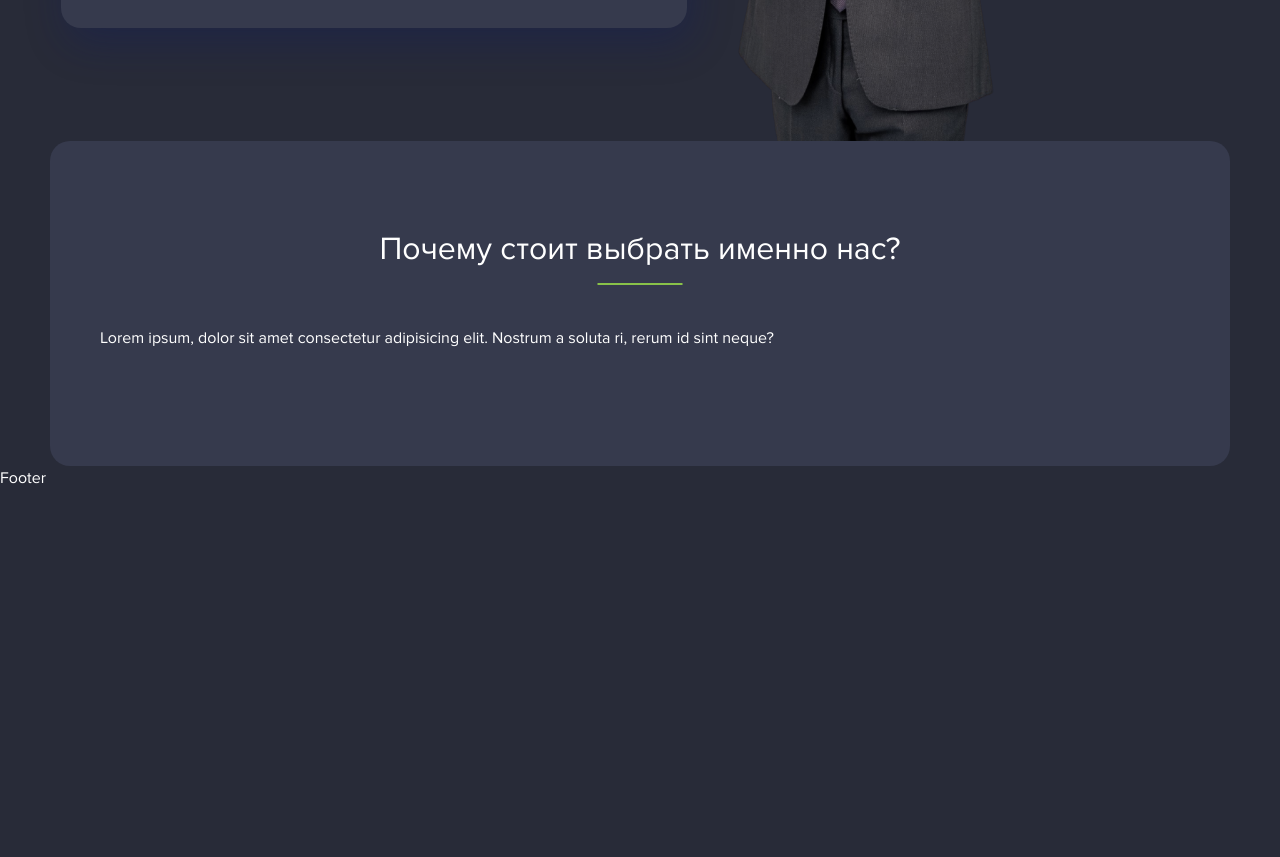
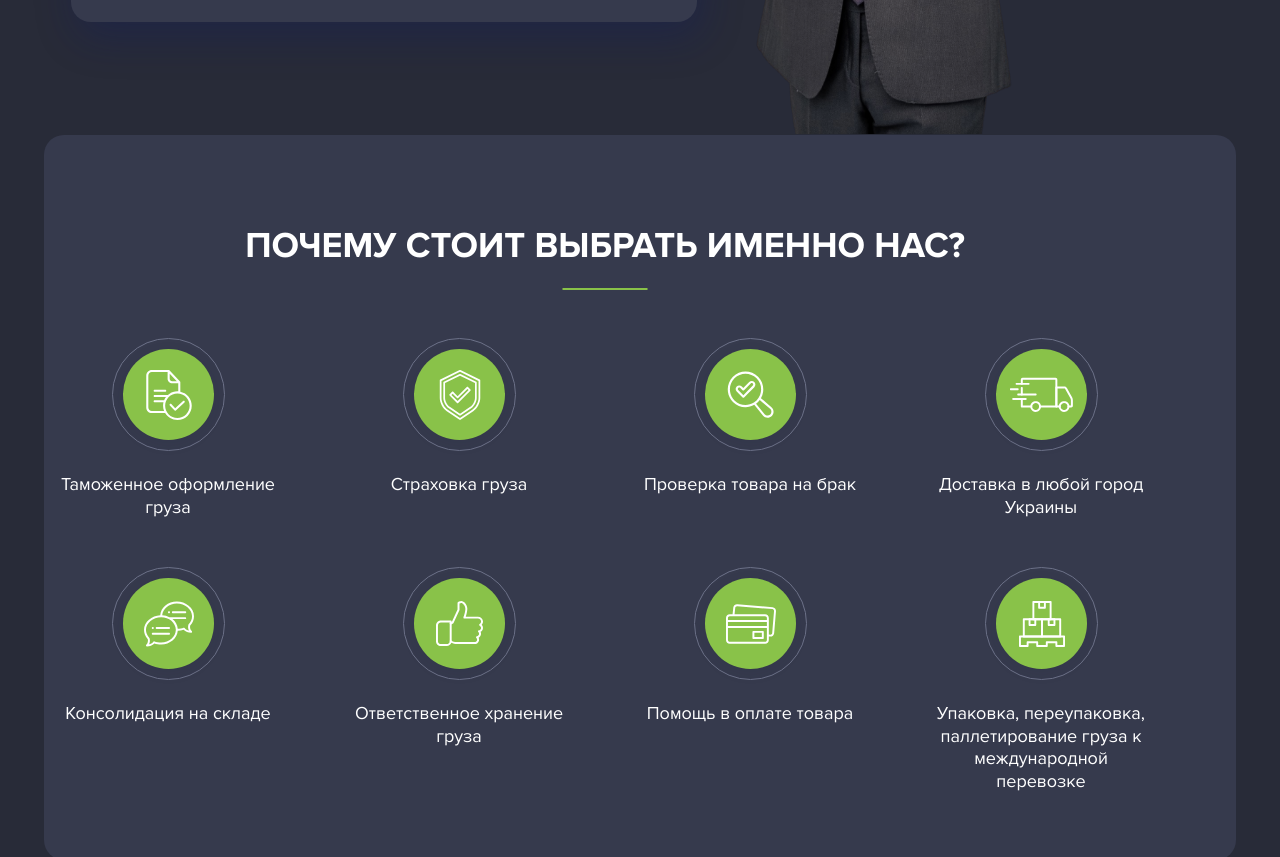
Before and after one commit to Natalia-49/dev-MasterTao24, a website: page dev/index.html in a window 1280 px wide. Shown: the part 1640-2497 px from the top of the page. Before the commit the page ends 2462 px from the top, so only its background shows below. Drawn offline with nearby package versions, Linux system fonts and the light colour scheme; files that its build step writes are made by us from their sources.

Commit message:
advantages-desktop pixel perfect

```diff
--- a/dev/sass/advantages.scss
+++ b/dev/sass/advantages.scss
@@ -0,0 +1,39 @@
+.advantages{
+    // padding-bottom: 77px;
+    padding: 89px 0px 40px 20px;
+    .row{
+        padding-top: 15px;
+        .advantage{
+        max-width: 228px;
+        width: 100%;
+        min-height: 201px;
+        margin: 0 auto;
+        text-align: center;
+        margin-bottom: 28px;
+        &-img{
+            display: inline-block;
+            border: 1px solid #6C7188;
+            border-radius: 50%;
+            padding: 10px;
+            margin-bottom: 22px;
+            img{
+                width: 91px;
+                height: 91px;
+                background-color: $secondary-color;
+                border-radius: 50%;
+                object-fit: scale-down;
+                box-shadow: 0 4px 13px 0 rgba(30, 35, 66, 0.11);
+            }
+        }
+        .advantage-title{
+            font-weight: 400;
+            font-size: 18px;
+            line-height: 125%;
+            max-width: 227px;
+            text-align: center;
+        }
+    }
+    }
+
+
+}
--- a/dev/sass/calculation.scss
+++ b/dev/sass/calculation.scss
@@ -5,6 +5,9 @@
         margin: 0 auto;
     max-width: 1182px;
     width: 100%;
+    padding: 0 22px;
+// padding нет
+
     .template-title {
         padding-bottom: 52px;
     }
@@ -19,7 +22,7 @@
 
             border-radius: 20px;
             background-color: #363A4D;
-            padding: 50px 50px 61px;
+            padding: 50px 50px 55px;
             box-shadow: 5px 15px 40px 0 rgba(11, 24, 97, 0.32);
             .form-row{
                 display: flex;
@@ -87,8 +90,10 @@
 
         .calculation-man{
             position: absolute;
-            left: 600px;
-            bottom: -113px;
+            // left: 600px;
+            // bottom: -113px;
+            left: 618px;
+            bottom: -112px;
             max-width: 560px;
             min-width: 400px;
             width: 29.167vw;
--- a/dev/sass/global.scss
+++ b/dev/sass/global.scss
@@ -225,8 +225,9 @@ section{
     padding: $section-padding;
     &.bg-section{
         position: relative;
-        padding-left: 88px;
-        padding-right: 88px;
+        // padding-left: 88px;
+        // padding-right: 88px;
+        padding-right: 90px;
         &::before{
             content: "";
             left: 50%;
@@ -234,7 +235,7 @@ section{
             top: 0;
             position: absolute;
             display: flex;
-            width: calc(100% - 100px);
+            width: calc(100% - 88px);
             max-width: 1820px;
             height: 100%;
             background-color: $bg-section;
--- a/dev/templates/advantages.html
+++ b/dev/templates/advantages.html
@@ -1,6 +1,73 @@
 <section class="advantages bg-section">
 <div class="container">
-    <h2 class="template-title">Почему стоит выбрать именно нас?</h2>
-    <p>Lorem ipsum, dolor sit amet consectetur adipisicing elit. Nostrum a soluta ri, rerum id sint neque?</p>
+    <div class="template-title">
+        <h2>Почему стоит выбрать именно нас?</h2>
+    </div>
+    <div class="row">
+        <div class="col-lg-3">
+            <div class="advantage">
+                <div class="advantage-img">
+                    <img src="assets/img/advantage-1.svg" alt="advantage">
+                </div>
+                <h6 class="advantage-title">Таможенное оформление груза</h6>
+            </div>
+        </div>
+        <div class="col-lg-3">
+            <div class="advantage">
+                <div class="advantage-img">
+                    <img src="assets/img/advantage-2.svg" alt="advantage">
+                </div>
+                <h6 class="advantage-title">Страховка груза</h6>
+            </div>
+        </div>
+        <div class="col-lg-3">
+            <div class="advantage">
+                <div class="advantage-img">
+                    <img src="assets/img/advantage-3.svg" alt="advantage">
+                </div>
+                <h6 class="advantage-title">Проверка товара на брак</h6>
+            </div>
+        </div>
+        <div class="col-lg-3">
+            <div class="advantage">
+                <div class="advantage-img">
+                    <img src="assets/img/advantage-4.svg" alt="advantage">
+                </div>
+                <h6 class="advantage-title">Доставка в любой город Украины</h6>
+            </div>
+        </div>
+        <div class="col-lg-3">
+            <div class="advantage">
+                <div class="advantage-img">
+                    <img src="assets/img/advantage-5.svg" alt="advantage">
+                </div>
+                <h6 class="advantage-title">Консолидация на складе</h6>
+            </div>
+        </div>
+        <div class="col-lg-3">
+            <div class="advantage">
+                <div class="advantage-img">
+                    <img src="assets/img/advantage-6.svg" alt="advantage">
+                </div>
+                <h6 class="advantage-title">Ответственное хранение груза</h6>
+            </div>
+        </div>
+        <div class="col-lg-3">
+            <div class="advantage">
+                <div class="advantage-img">
+                    <img src="assets/img/advantage-7.svg" alt="advantage">
+                </div>
+                <h6 class="advantage-title">Помощь в оплате товара</h6>
+            </div>
+        </div>
+        <div class="col-lg-3">
+            <div class="advantage">
+                <div class="advantage-img">
+                    <img src="assets/img/advantage-8.svg" alt="advantage">
+                </div>
+                <h6 class="advantage-title">Упаковка, переупаковка, паллетирование груза к международной перевозке</h6>
+            </div>
+        </div>
+    </div>
 </div>
 </section>
```
Also changed, not shown: dev/assets/img/advantage-1.svg (added), dev/assets/img/advantage-2.svg (added), dev/assets/img/advantage-3.svg (added), dev/assets/img/advantage-4.svg (added), dev/assets/img/advantage-5.svg (added), dev/assets/img/advantage-6.svg (added), dev/assets/img/advantage-7.svg (added), dev/assets/img/advantage-8.svg (added).
